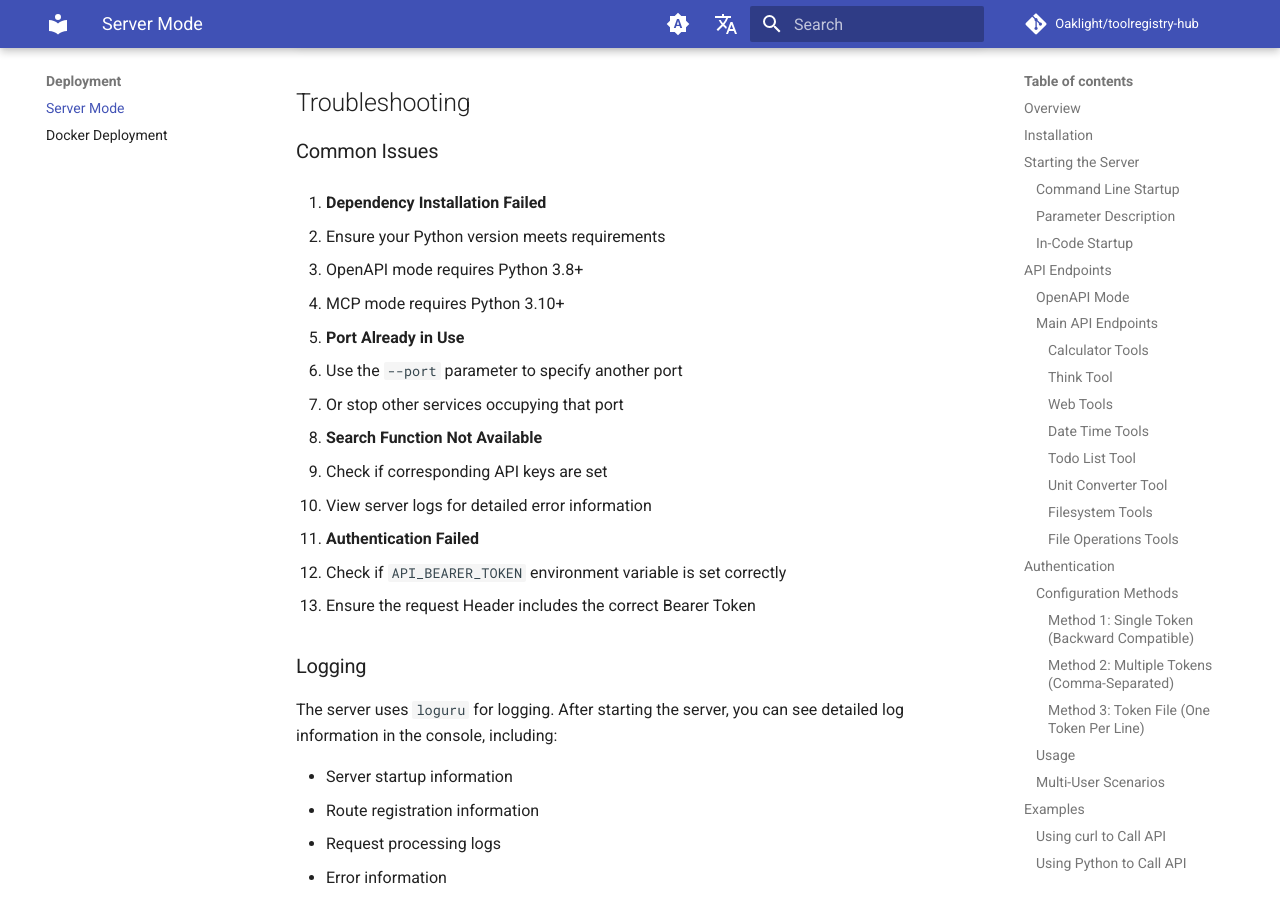
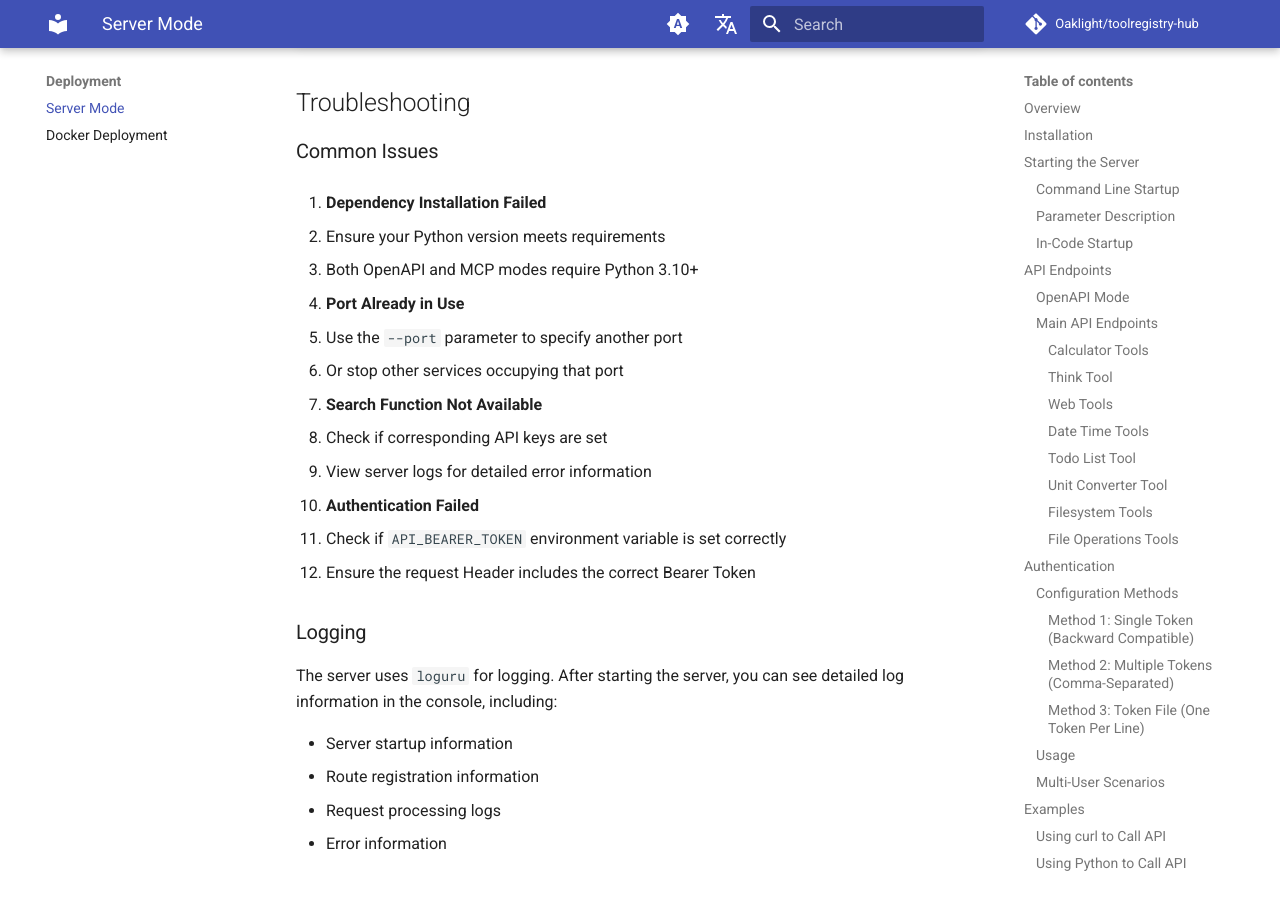
Before and after one commit to Oaklight/toolregistry-hub, an MkDocs documentation site: the page built from docs/server.md, in a window 1280 px wide and 900 px high, scrolled down 8776 px. Built offline with MkDocs 1.6.1 and Material for MkDocs 9.7.7, drawn with Linux system fonts in a browser that asks for light colours; comment, search, counter and statistics services are not loaded.

Commit message:
docs: update Python version requirement to 3.10+

```diff
--- a/docs/server.md
+++ b/docs/server.md
@@ -372,8 +372,7 @@ The following environment variables are used by specific tools. Tools with missi
 1. **Dependency Installation Failed**
 
    - Ensure your Python version meets requirements
-   - OpenAPI mode requires Python 3.8+
-   - MCP mode requires Python 3.10+
+   - Both OpenAPI and MCP modes require Python 3.10+
 
 2. **Port Already in Use**
 
```
